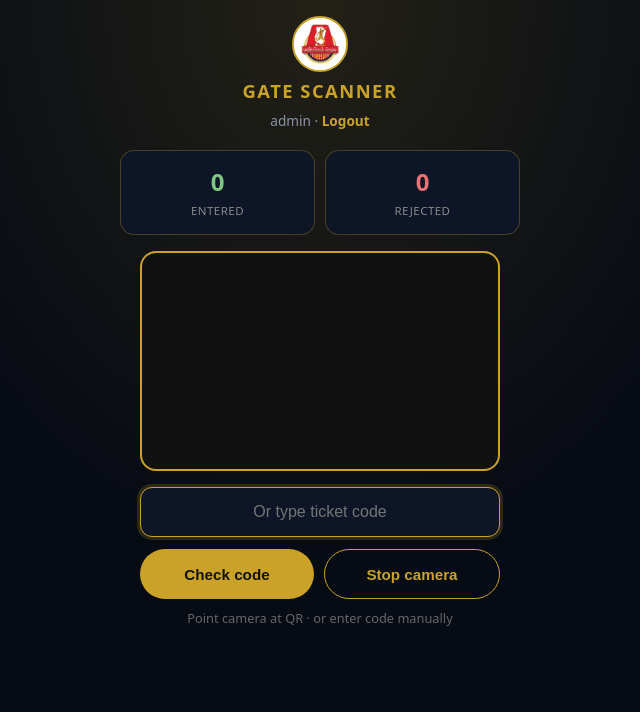
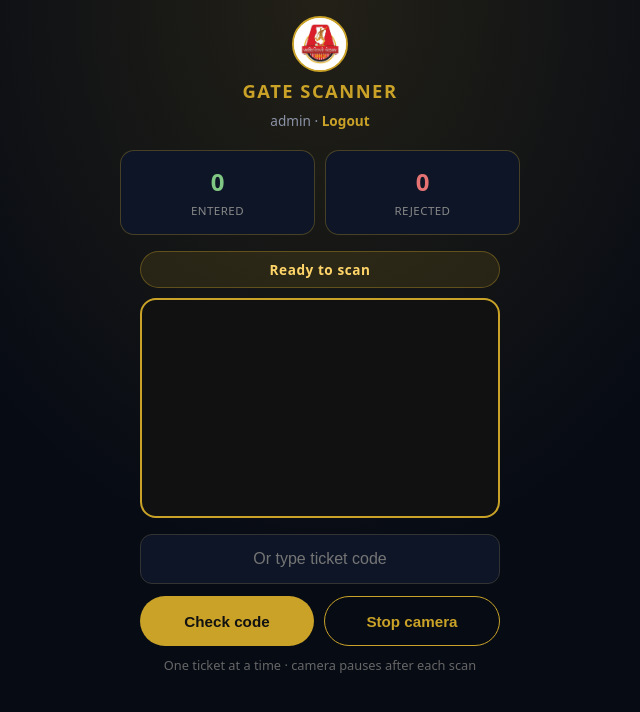
Before and after one commit to argonbhujel1/ticketpgc, a Flask app: page /gate/ in a window 1280 px wide. Shown: the top 712 px of the page, without its empty margins (320-960 px from the left). Run offline with Flask 3, Linux system fonts and the light colour scheme; a user stored in the database is signed in; some libraries are stand-ins or nearby versions.

Commit message:
Update PGC ticket system

```diff
--- a/app/templates/gate/index.html
+++ b/app/templates/gate/index.html
@@ -82,6 +82,31 @@
     .stats .rej strong { color: #e57373; }
     .stats .ok strong { color: #81c784; }
     .stats span { font-size: 0.72rem; color: #888; text-transform: uppercase; letter-spacing: 0.04em; }
+
+    .scan-status {
+      width: min(360px, 100%);
+      text-align: center;
+      font-size: 0.85rem;
+      font-weight: 700;
+      letter-spacing: 0.04em;
+      padding: 8px 12px;
+      border-radius: 999px;
+      margin-bottom: 10px;
+      background: rgba(201,162,39,0.12);
+      border: 1px solid rgba(201,162,39,0.35);
+      color: var(--gold-light);
+    }
+    .scan-status.busy {
+      background: rgba(255,167,38,0.15);
+      border-color: #ffa726;
+      color: #ffcc80;
+    }
+    .scan-status.paused {
+      background: rgba(46,125,50,0.2);
+      border-color: #2e7d32;
+      color: #a5d6a7;
+    }
+
     #reader {
       width: min(360px, 100%);
       border-radius: 16px;
@@ -89,6 +114,15 @@
       border: 2px solid var(--gold);
       background: #111;
       min-height: 220px;
+      position: relative;
+    }
+    #reader.dimmed::after {
+      content: '';
+      position: absolute;
+      inset: 0;
+      background: rgba(0,0,0,0.55);
+      z-index: 2;
+      pointer-events: none;
     }
     .manual {
       margin-top: 16px;
@@ -130,6 +164,7 @@
       font-size: 0.95rem;
       -webkit-tap-highlight-color: transparent;
     }
+    button:disabled { opacity: 0.5; cursor: not-allowed; }
     button.secondary {
       background: transparent;
       border: 1px solid var(--gold);
@@ -163,33 +198,115 @@
     <div class="rej"><strong id="rejected">{{ rejected }}</strong><span>Rejected</span></div>
   </div>
 
+  <div id="scanStatus" class="scan-status">Ready to scan</div>
   <div id="reader"></div>
 
   <div class="manual">
-    <input id="code" type="text" inputmode="text" autocomplete="off" placeholder="Or type ticket code" autofocus>
+    <input id="code" type="text" inputmode="text" autocomplete="off" placeholder="Or type ticket code">
     <div class="btn-row">
-      <button type="button" onclick="scanManual()">Check code</button>
+      <button type="button" id="btnManual" onclick="scanManual()">Check code</button>
       <button type="button" class="secondary" id="btnCam" onclick="toggleCam()">Stop camera</button>
     </div>
-    <p class="hint">Point camera at QR · or enter code manually</p>
+    <p class="hint">One ticket at a time · camera pauses after each scan</p>
   </div>
 
   <div id="result"></div>
 
   <script>
   const CHECK_URL = "{{ url_for('gate.check') }}";
+  const COOLDOWN_MS = 4500;      // block same/any code while showing result
+  const SAME_CODE_MS = 12000;    // same QR ignored longer
+
   let html5QrCode = null;
   let camOn = false;
+  let scanning = false;          // request in flight
+  let paused = false;            // after a scan, wait before next
   let lastCode = '';
   let lastAt = 0;
+  let resumeTimer = null;
 
-  async function processCode(raw) {
-    const code = (raw || '').trim();
+  function setStatus(text, mode) {
+    const el = document.getElementById('scanStatus');
+    el.textContent = text;
+    el.className = 'scan-status' + (mode ? ' ' + mode : '');
+  }
+
+  function setReaderDim(on) {
+    document.getElementById('reader').classList.toggle('dimmed', !!on);
+  }
+
+  async function pauseCamera() {
+    if (!html5QrCode || !camOn) return;
+    try {
+      await html5QrCode.pause(true); // pause and keep camera on
+      paused = true;
+      setReaderDim(true);
+    } catch (e) {
+      // pause may fail on some devices — rely on scanning lock
+      paused = true;
+      setReaderDim(true);
+    }
+  }
+
+  async function resumeCamera() {
+    if (resumeTimer) {
+      clearTimeout(resumeTimer);
+      resumeTimer = null;
+    }
+    paused = false;
+    scanning = false;
+    setReaderDim(false);
+    setStatus('Ready to scan');
+    if (html5QrCode && camOn) {
+      try {
+        await html5QrCode.resume();
+      } catch (e) {}
+    }
+  }
+
+  function scheduleResume(ms) {
+    if (resumeTimer) clearTimeout(resumeTimer);
+    const sec = Math.ceil(ms / 1000);
+    setStatus('Next scan in ' + sec + 's…', 'paused');
+    let left = sec;
+    resumeTimer = setInterval(() => {
+      left -= 1;
+      if (left <= 0) {
+        clearInterval(resumeTimer);
+        resumeTimer = null;
+        resumeCamera();
+      } else {
+        setStatus('Next scan in ' + left + 's…', 'paused');
+      }
+    }, 1000);
+  }
+
+  async function processCode(raw, fromCamera) {
+    let code = (raw || '').trim();
     if (!code) return;
+
+    // Extract ticket code if QR embeds a URL
+    try {
+      if (code.indexOf('http') === 0) {
+        const u = new URL(code);
+        code = u.searchParams.get('code') || u.pathname.split('/').pop() || code;
+      }
+    } catch (e) {}
+    code = code.toUpperCase();
+
     const now = Date.now();
-    if (code === lastCode && now - lastAt < 2500) return;
+    if (scanning || paused) return;
+    if (code === lastCode && (now - lastAt) < SAME_CODE_MS) return;
+    if ((now - lastAt) < 800) return; // hard debounce
+
+    scanning = true;
     lastCode = code;
     lastAt = now;
+    setStatus('Checking…', 'busy');
+
+    if (fromCamera) {
+      await pauseCamera();
+    }
 
     try {
       const r = await fetch(CHECK_URL, {
@@ -200,24 +317,37 @@
       const d = await r.json();
       if (d.entered != null) document.getElementById('entered').textContent = d.entered;
       if (d.rejected != null) document.getElementById('rejected').textContent = d.rejected;
+
       const el = document.getElementById('result');
       el.className = d.ok ? 'ok' : (d.status === 'used' ? 'used' : 'bad');
       el.style.display = 'block';
-      el.innerHTML = `<div style="font-size:1.35rem;font-weight:900">${d.message || d.status}</div>
-        <div style="margin-top:8px">${d.code || ''}</div>
-        <div>${d.holder || ''}</div>
-        <div style="color:#aaa;font-size:0.9rem">${d.match || ''} · ${d.class || ''}</div>`;
-      if (navigator.vibrate) navigator.vibrate(d.ok ? [40] : [80, 40, 80]);
-      setTimeout(() => { el.style.display = 'none'; el.className = ''; }, 4000);
+      el.innerHTML =
+        '<div style="font-size:1.35rem;font-weight:900">' + (d.message || d.status) + '</div>' +
+        '<div style="margin-top:8px">' + (d.code || '') + '</div>' +
+        '<div>' + (d.holder || '') + '</div>' +
+        '<div style="color:#aaa;font-size:0.9rem">' +
+          (d.match || '') + (d.class ? ' · ' + d.class : '') +
+        '</div>';
+
+      if (navigator.vibrate) {
+        navigator.vibrate(d.ok ? [50] : [90, 50, 90]);
+      }
+
+      // Keep result visible, then auto-ready for next ticket
+      scheduleResume(COOLDOWN_MS);
     } catch (e) {
+      setStatus('Network error', 'busy');
       alert('Network error: ' + e);
+      scanning = false;
+      scheduleResume(2000);
     }
   }
 
   function scanManual() {
-    processCode(document.getElementById('code').value);
-    document.getElementById('code').value = '';
-    document.getElementById('code').focus();
+    const input = document.getElementById('code');
+    processCode(input.value, false);
+    input.value = '';
+    input.blur();
   }
 
   document.getElementById('code').addEventListener('keydown', e => {
@@ -225,7 +355,9 @@
   });
 
   function onScanSuccess(decodedText) {
-    processCode(decodedText);
+    // html5-qrcode fires very often — only process when idle
+    if (scanning || paused) return;
+    processCode(decodedText, true);
   }
 
   async function startCam() {
@@ -235,25 +367,47 @@
     try {
       await html5QrCode.start(
         { facingMode: 'environment' },
-        { fps: 8, qrbox: { width: 220, height: 220 } },
+        {
+          fps: 5,
+          qrbox: { width: 240, height: 240 },
+          // reduce continuous decode spam
+          disableFlip: false,
+        },
         onScanSuccess,
         () => {}
       );
       camOn = true;
+      paused = false;
       document.getElementById('btnCam').textContent = 'Stop camera';
+      setStatus('Ready to scan');
+      setReaderDim(false);
     } catch (err) {
       document.getElementById('reader').innerHTML =
         '<p style="padding:24px;color:#888;text-align:center">Camera not available.<br>Use manual code entry.</p>';
       document.getElementById('btnCam').style.display = 'none';
+      setStatus('Manual mode');
     }
   }
 
   async function toggleCam() {
     if (!html5QrCode) return;
     if (camOn) {
-      try { await html5QrCode.stop(); } catch (e) {}
+      if (resumeTimer) {
+        clearInterval(resumeTimer);
+        resumeTimer = null;
+      }
+      try {
+        if (paused) {
+          try { await html5QrCode.resume(); } catch (e) {}
+        }
+        await html5QrCode.stop();
+      } catch (e) {}
       camOn = false;
+      paused = false;
+      scanning = false;
+      setReaderDim(false);
       document.getElementById('btnCam').textContent = 'Start camera';
+      setStatus('Camera off');
     } else {
       await startCam();
     }
```
